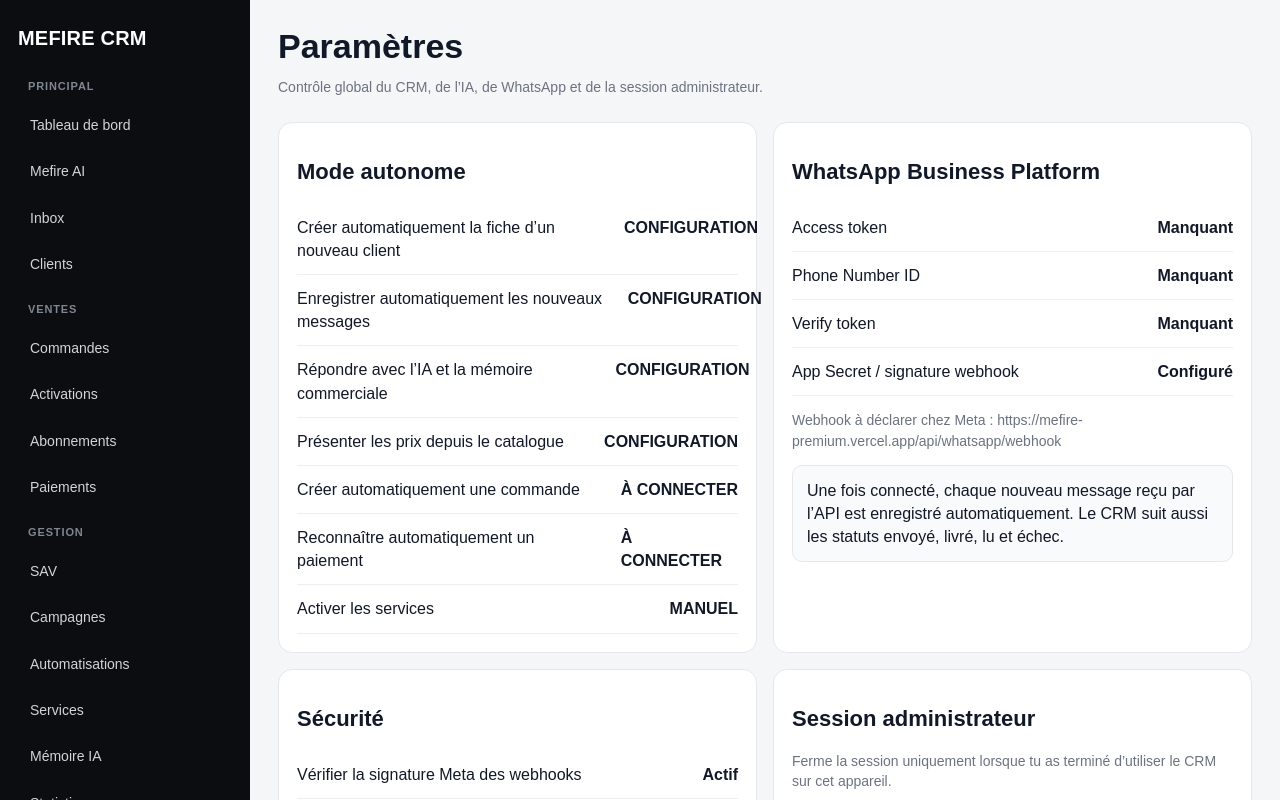
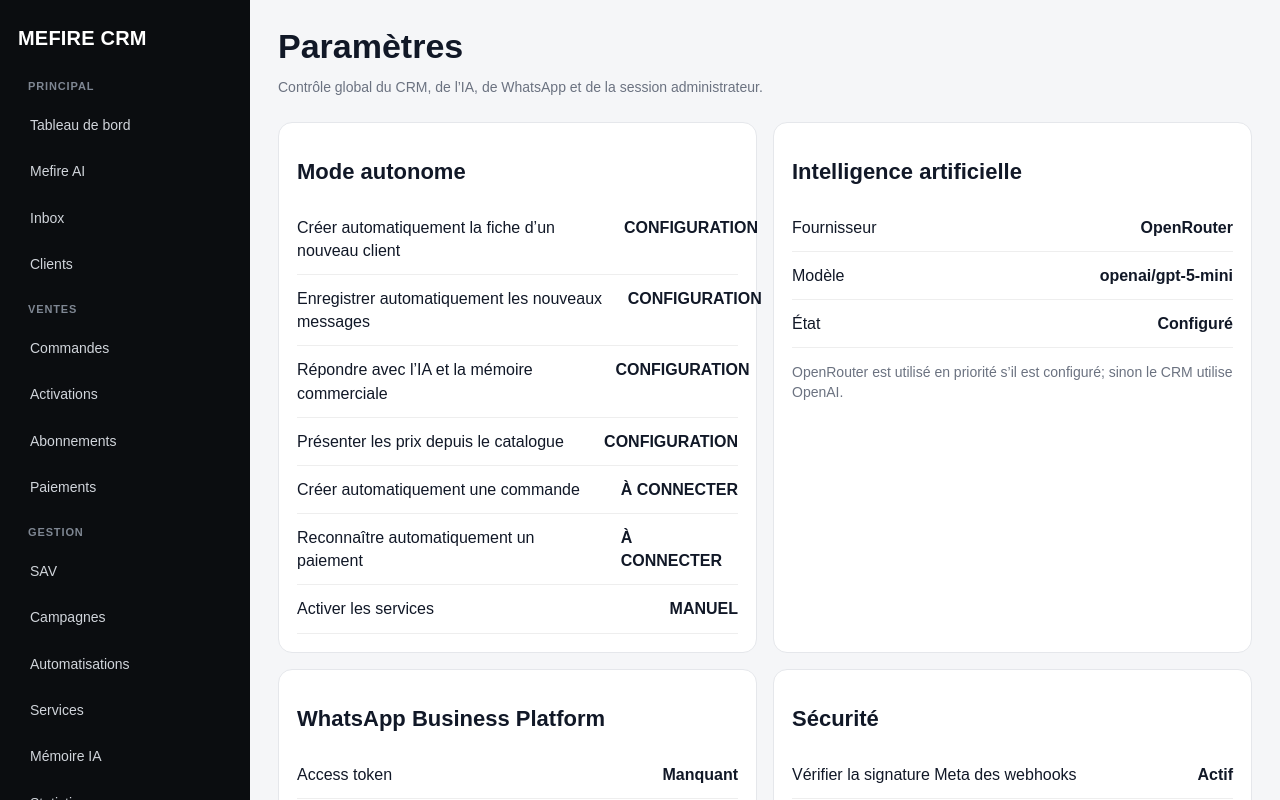
Before and after one commit to mefirelearning-cpu/Mefire-premium-, a Next.js app: page /parametres in a window 1280 px wide. Shown: the top 800 px of the page. Built offline with nearby package versions, Linux system fonts and the light colour scheme; no server answers.

Commit message:
feat: show OpenRouter or OpenAI readiness

```diff
--- a/src/app/parametres/page.tsx
+++ b/src/app/parametres/page.tsx
@@ -1,3 +1,4 @@
+import {aiProviderStatus} from '@/lib/ai-provider';
 const yes=(v?:string)=>Boolean(v&&v.trim());
 
 export const dynamic='force-dynamic';
@@ -9,19 +10,20 @@
   verify:yes(process.env.WHATSAPP_VERIFY_TOKEN),
   secret:yes(process.env.WHATSAPP_APP_SECRET)
  };
- const ai=yes(process.env.OPENAI_API_KEY);
+ const ai=aiProviderStatus();
  const whatsappReady=Object.values(whatsapp).every(Boolean);
  return <><div><h1>Paramètres</h1><div className="muted">Contrôle global du CRM, de l’IA, de WhatsApp et de la session administrateur.</div></div>
  <section className="cols" style={{marginTop:24}}>
   <div className="card"><h2>Mode autonome</h2>{[
    ['Créer automatiquement la fiche d’un nouveau client',whatsappReady?'PRÊT':'CONFIGURATION'],
    ['Enregistrer automatiquement les nouveaux messages',whatsappReady?'PRÊT':'CONFIGURATION'],
-   ['Répondre avec l’IA et la mémoire commerciale',whatsappReady&&ai?'PRÊT':'CONFIGURATION'],
-   ['Présenter les prix depuis le catalogue',whatsappReady&&ai?'PRÊT':'CONFIGURATION'],
+   ['Répondre avec l’IA et la mémoire commerciale',whatsappReady&&ai.configured?'PRÊT':'CONFIGURATION'],
+   ['Présenter les prix depuis le catalogue',whatsappReady&&ai.configured?'PRÊT':'CONFIGURATION'],
    ['Créer automatiquement une commande','À CONNECTER'],
    ['Reconnaître automatiquement un paiement','À CONNECTER'],
    ['Activer les services','MANUEL']
   ].map(([a,s])=><div className="row" key={a}><span>{a}</span><strong>{s}</strong></div>)}</div>
+  <div className="card"><h2>Intelligence artificielle</h2><div className="row"><span>Fournisseur</span><strong>{ai.provider}</strong></div><div className="row"><span>Modèle</span><strong>{ai.model}</strong></div><div className="row"><span>État</span><strong>{ai.configured?'Configuré':'Manquant'}</strong></div><p className="muted" style={{marginTop:14}}>OpenRouter est utilisé en priorité s’il est configuré; sinon le CRM utilise OpenAI.</p></div>
   <div className="card"><h2>WhatsApp Business Platform</h2><div className="row"><span>Access token</span><strong>{whatsapp.token?'Configuré':'Manquant'}</strong></div><div className="row"><span>Phone Number ID</span><strong>{whatsapp.phoneId?'Configuré':'Manquant'}</strong></div><div className="row"><span>Verify token</span><strong>{whatsapp.verify?'Configuré':'Manquant'}</strong></div><div className="row"><span>App Secret / signature webhook</span><strong>{whatsapp.secret?'Configuré':'Manquant'}</strong></div><p className="muted" style={{marginTop:14}}>Webhook à déclarer chez Meta : https://mefire-premium.vercel.app/api/whatsapp/webhook</p><div className="notice">Une fois connecté, chaque nouveau message reçu par l’API est enregistré automatiquement. Le CRM suit aussi les statuts envoyé, livré, lu et échec.</div></div>
   <div className="card"><h2>Sécurité</h2>{['Vérifier la signature Meta des webhooks','Transférer à un humain si incertain','Journaliser les actions sensibles','Bloquer les prix inventés','Pause globale des automatisations'].map(x=><div className="row" key={x}><span>{x}</span><strong>Actif</strong></div>)}</div>
   <div className="card"><h2>Session administrateur</h2><p className="muted">Ferme la session uniquement lorsque tu as terminé d’utiliser le CRM sur cet appareil.</p><div className="settings-actions"><form method="post" action="/api/auth/logout"><button className="danger-button" type="submit">Se déconnecter</button></form></div></div>
```
